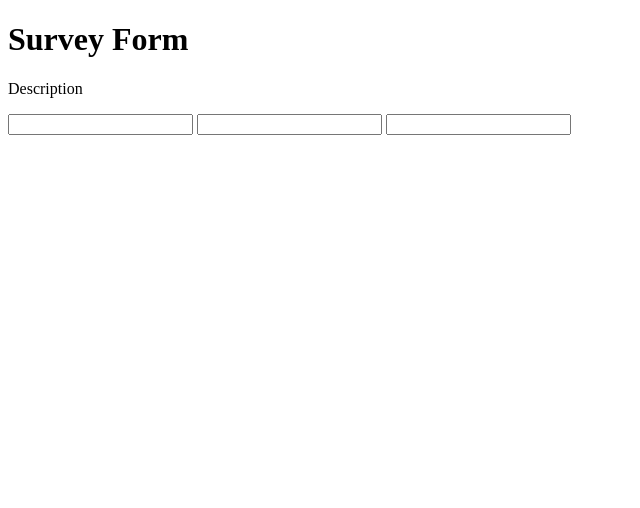
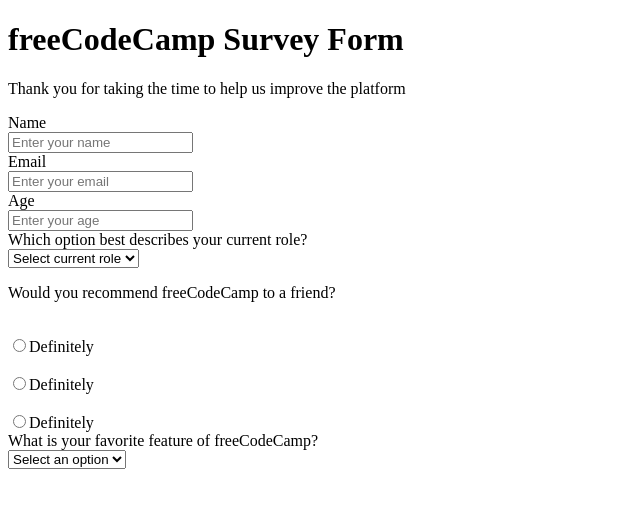
Before and after one commit to PauGarciaMartinez/survey-form, a plain HTML site: page index.html in a window 1280 px wide. Shown: the whole page, without its empty margins (0-640 px from the left). Drawn offline with Linux system fonts and the light colour scheme.

Commit message:
Add css file and started the form

```diff
--- a/index.html
+++ b/index.html
@@ -1,20 +1,55 @@
 <!DOCTYPE html>
 <html>
+
 <head>
-        <style>
+    <meta charset="UTF-8">
+    <link rel="stylesheet" href="style.css">
+</head>
 
-        </style>
-    </head>
 <body>
     <main>
-            <h1 id="title">Survey Form</h1>
-            <p id="description">Description</p>
-            <form id="survey-form">
-                <input id="name" type="name">
-                <input id="email" type="email">
-                <input id="number" type="number">
+        <h1 id="title">freeCodeCamp Survey Form</h1>
+        <p id="description">Thank you for taking the time to help us improve the platform</p>
+        <form id="survey-form" action="">
+            <label id="name-label" for="name">Name</label><br>
+            <input id="name" type="name" placeholder="Enter your name" required><br>
+            <label id="email-label" for="email">Email</label><br>
+            <input id="email" type="email" placeholder="Enter your email" required><br>
+            <label id="number-label" for="number">Age</label><br>
+            <input id="number" type="number" placeholder="Enter your age"><br>
+
+            <label id="dropdown-label" for="dropdown">Which option best describes your current role?</label><br>
+                <select id="dropdown" name="role"><br>
+                    <option disabled selected value="">Select current role</option>
+                    <option value="student">Student</option>
+                    <option value="full time job">Full Time Job</option>
+                    <option value="full time learner">Full Time Learner</option>
+                    <option value="prefer not to say">Prefer not to say</option>
+                    <option value="other">Other</option>
+                </select><br>
+            <p>Would you recommend freeCodeCamp to a friend?</p>
+            <label for="definitely"><br>
+                <input id="definitely" type="radio" name="recommendation">Definitely
+            </label><br>
+            <label for="definitely"><br>
+                <input id="definitely" type="radio" name="recommendation">Definitely
+            </label><br>
+            <label for="definitely"><br>
+                <input id="definitely" type="radio" name="recommendation">Definitely
+            </label><br>
+
+            <label id="dropdown-label-two" for="dropdown-two">What is your favorite feature of freeCodeCamp?</label><br>
+            <select id="dropdown-two" name="feature"><br>
+                <option value="">Select an option</option>
+                <option value="challenges">Challenges</option>
+                <option value="projects">Projects</option>
+                <option value="community">Community</option>
+                <option value="open source">Open Source</option>
+            </select>
+
         </form>
     </main>
     <script src="https://cdn.freecodecamp.org/testable-projects-fcc/v1/bundle.js"></script>
 </body>
+
 </html>
```
Also changed, not shown: style.css (added). Lines whose indentation alone changed are shown as unchanged.
